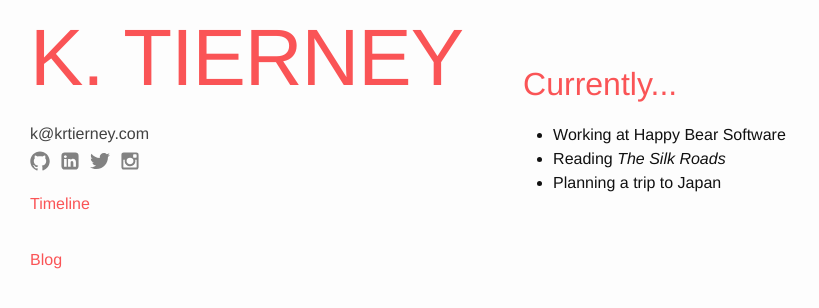
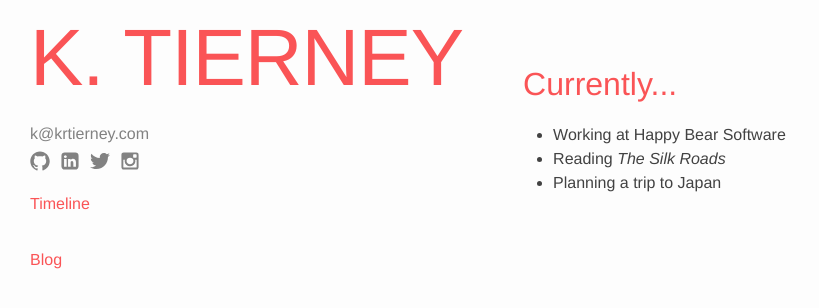
Before and after one commit to krtierney/krtierney.github.io, a Jekyll site: the page built from index.md, in a window 1280 px wide. Shown: the top 308 px of the page, without its empty margins (0-819 px from the left). Built offline with Jekyll 4.4.1, drawn with Linux system fonts in a browser that asks for light colours.

Commit message:
Lighten body text colour, email in sidebar

```diff
--- a/_sass/_layout.scss
+++ b/_sass/_layout.scss
@@ -24,10 +24,10 @@
   margin: $spacing-unit 0;
   list-style: none;
   a {
-    color: $grey-color-dark;
+    color: $grey-color;
   }
   &:visited {
-    color: $grey-color-dark;
+    color: $grey-color;
   }
 }
 
--- a/assets/main.scss
+++ b/assets/main.scss
@@ -12,7 +12,7 @@ $base-line-height: 1.5;
 
 $spacing-unit:     30px;
 
-$text-color:       #111;
+$text-color:       #424242;
 $background-color: #fdfdfd;
 $brand-color:      rgb(74,74,73);
 
```
